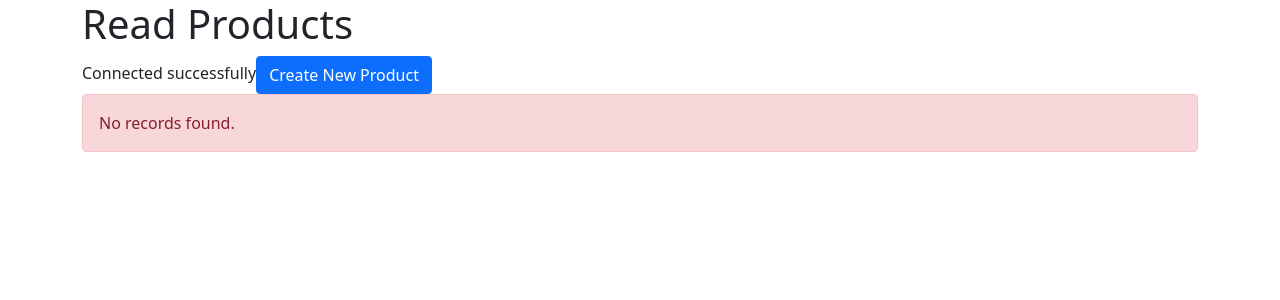
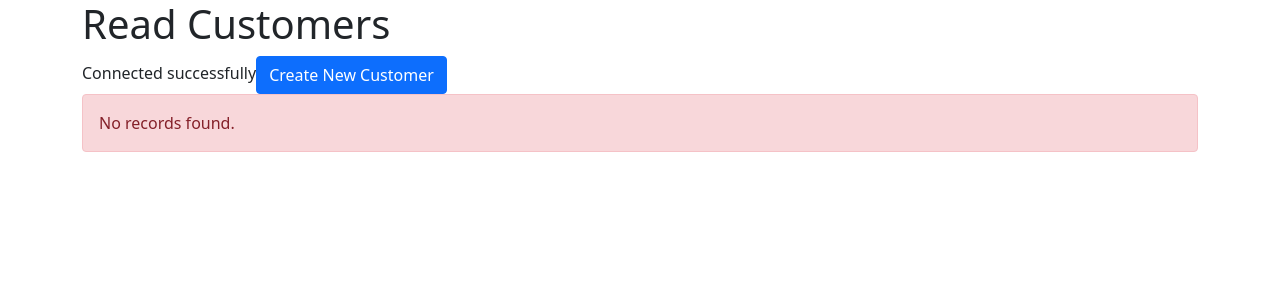
Before and after one commit to ellietheelai/DDM202_WA_Final, a PHP site: page /customer_index.php in a window 1280 px wide. Shown: the top 300 px of the page. Run offline with PHP 8.4, Linux system fonts and the light colour scheme; data that the repository does not hold is empty.

Commit message:
Did changes to customer index/read

```diff
--- a/customer_index.php
+++ b/customer_index.php
@@ -11,7 +11,7 @@
     <!-- container -->
     <div class="container">
         <div class="page-header">
-            <h1>Read Products</h1>
+            <h1>Read Customers</h1>
         </div>
 
         <!-- PHP code to read records will be here -->
@@ -22,7 +22,7 @@
         // delete message prompt will be here
 
         // select all data
-        $query = "SELECT id, name, description, price FROM products ORDER BY id DESC";
+        $query = "SELECT customer_id, customer_name, birthdate FROM customers ORDER BY customer_id DESC";
         $stmt = $con->prepare($query);
         $stmt->execute();
 
@@ -30,7 +30,7 @@
         $num = $stmt->rowCount();
 
         // link to create record form
-        echo "<a href='create.php' class='btn btn-primary m-b-1em'>Create New Product</a>";
+        echo "<a href='customer.php' class='btn btn-primary m-b-1em'>Create New Customer</a>";
 
         //check if more than 0 record found
         if ($num > 0) {
@@ -40,10 +40,9 @@
 
             //creating our table heading
             echo "<tr>";
-            echo "<th>ID</th>";
-            echo "<th>Name</th>";
-            echo "<th>Description</th>";
-            echo "<th>Price</th>";
+            echo "<th>Customer ID</th>";
+            echo "<th>Customer Name</th>";
+            echo "<th>Birthdate</th>";
             echo "<th>Action</th>";
             echo "</tr>";
 
@@ -55,19 +54,18 @@
                 extract($row);
                 // creating new table row per record
                 echo "<tr>";
-                echo "<td>{$id}</td>";
-                echo "<td>{$name}</td>";
-                echo "<td>{$description}</td>";
-                echo "<td>{$price}</td>";
+                echo "<td>{$customer_id}</td>";
+                echo "<td>{$customer_name}</td>";
+                echo "<td>{$birthdate}</td>";;
                 echo "<td>";
                 // read one record
-                echo "<a href='read_one.php?id={$id}' class='btn btn-info m-r-1em'>Read</a>";
+                echo "<a href='customer_read.php?id={$customer_id}' class='btn btn-info m-r-1em'>Read</a>";
 
                 // we will use this links on next part of this post
-                echo "<a href='update.php?id={$id}' class='btn btn-primary m-r-1em'>Edit</a>";
+                echo "<a href='update.php?id={$customer_id}' class='btn btn-primary m-r-1em'>Edit</a>";
 
                 // we will use this links on next part of this post
-                echo "<a href='#' onclick='delete_user({$id});'  class='btn btn-danger'>Delete</a>";
+                echo "<a href='#' onclick='delete_user({$customer_id});'  class='btn btn-danger'>Delete</a>";
                 echo "</td>";
                 echo "</tr>";
             }
```
Also changed, not shown: customer_read.php (+12 -16 lines).
